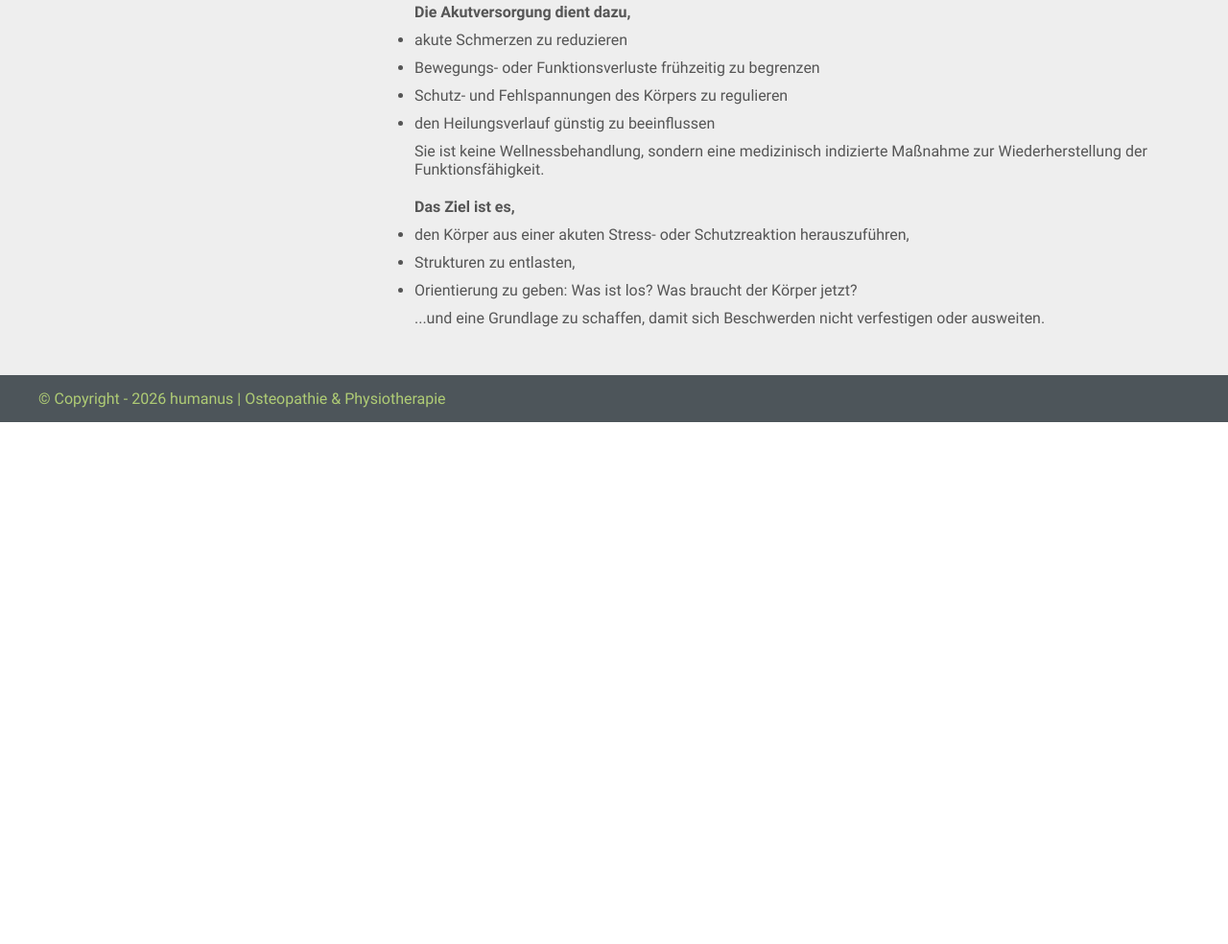
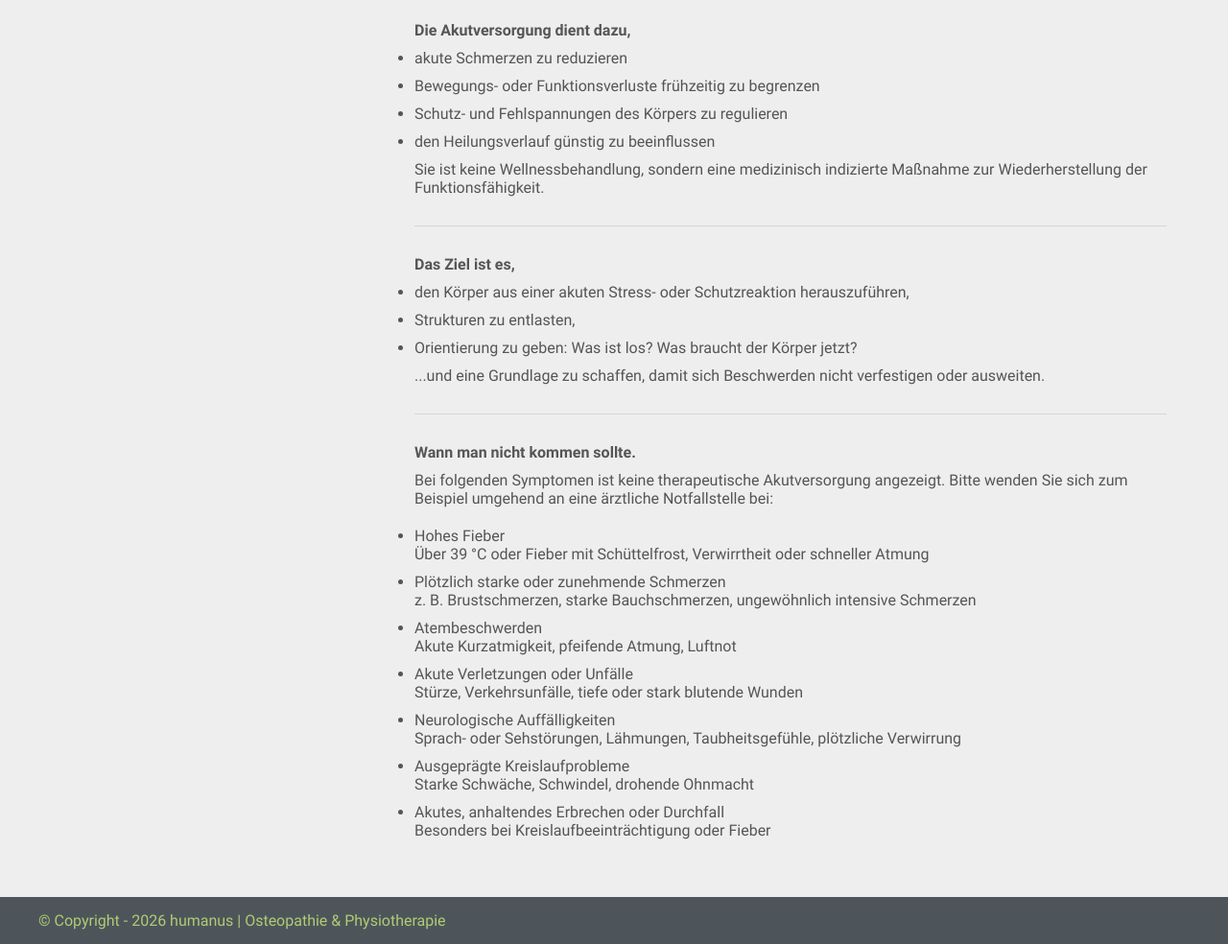
Before and after one commit to larzknoke/humanus, an Eleventy site: page src/akutbehandlung.html in a window 1280 px wide. Shown: the part 857-1841 px from the top of the page at 96% size. Before the commit the page ends 1297 px from the top, so only its background shows below. Built offline with nearby package versions, Linux system fonts and the light colour scheme; Eleventy itself is replaced by a stand-in of ours; files that its build step writes are made by us from their sources; files whose address does not match are found by name.

Commit message:
neue logo und "nicht kommen"

```diff
--- a/src/akutbehandlung.html
+++ b/src/akutbehandlung.html
@@ -17,13 +17,15 @@ permalink: /akutbehandlung/
                   <div class="iconlist-entry">
                     <div class="iconlist-container">
                       <img
-                        src="/assets/img/humanus-symrise.svg"
+                        src="/assets/img/humanus-symrise-v2.jpg"
                         alt="Humanus & Symrises Logo"
                         style="
                           max-width: 170px;
                           text-align: center;
                           margin-bottom: 30px;
                           display: block;
+                          margin-left: auto;
+                          margin-right: auto;
                         "
                       />
                       <h3
@@ -147,6 +149,7 @@ permalink: /akutbehandlung/
                     sondern die schnelle medizinisch-therapeutische Einschätzung
                     und gezielte Entlastung des aktuellen Problems.
                   </p>
+                  <br />
                   <strong style="margin-bottom: 10px; display: block"
                     >Die Akutversorgung dient dazu,</strong
                   >
@@ -165,6 +168,7 @@ permalink: /akutbehandlung/
                     indizierte Maßnahme zur Wiederherstellung der
                     Funktionsfähigkeit.
                   </p>
+                  <hr />
                   <strong style="margin-bottom: 10px; display: block"
                     >Das Ziel ist es,</strong
                   >
@@ -183,6 +187,48 @@ permalink: /akutbehandlung/
                     ...und eine Grundlage zu schaffen, damit sich Beschwerden
                     nicht verfestigen oder ausweiten.
                   </p>
+                  <hr />
+                  <strong style="margin-bottom: 10px; display: block"
+                    >Wann man nicht kommen sollte.</strong
+                  >
+                  <p>
+                    Bei folgenden Symptomen ist keine therapeutische
+                    Akutversorgung angezeigt. Bitte wenden Sie sich zum Beispiel
+                    umgehend an eine ärztliche Notfallstelle bei:
+                  </p>
+                  <ul class="list-disc">
+                    <li>
+                      Hohes Fieber<br />
+                      Über 39&nbsp;°C oder Fieber mit Schüttelfrost,
+                      Verwirrtheit oder schneller Atmung
+                    </li>
+                    <li>
+                      Plötzlich starke oder zunehmende Schmerzen<br />
+                      z. B. Brustschmerzen, starke Bauchschmerzen, ungewöhnlich
+                      intensive Schmerzen
+                    </li>
+                    <li>
+                      Atembeschwerden<br />
+                      Akute Kurzatmigkeit, pfeifende Atmung, Luftnot
+                    </li>
+                    <li>
+                      Akute Verletzungen oder Unfälle<br />
+                      Stürze, Verkehrsunfälle, tiefe oder stark blutende Wunden
+                    </li>
+                    <li>
+                      Neurologische Auffälligkeiten<br />
+                      Sprach- oder Sehstörungen, Lähmungen, Taubheitsgefühle,
+                      plötzliche Verwirrung
+                    </li>
+                    <li>
+                      Ausgeprägte Kreislaufprobleme<br />
+                      Starke Schwäche, Schwindel, drohende Ohnmacht
+                    </li>
+                    <li>
+                      Akutes, anhaltendes Erbrechen oder Durchfall<br />
+                      Besonders bei Kreislaufbeeinträchtigung oder Fieber
+                    </li>
+                  </ul>
                 </div>
               </div>
             </div>
```
Also changed, not shown: assets/img/humanus-symrise-v2.jpg (added).
